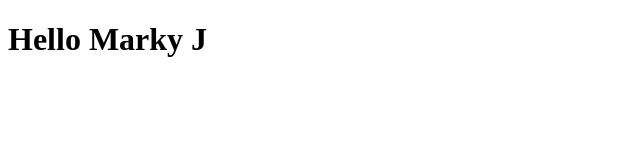
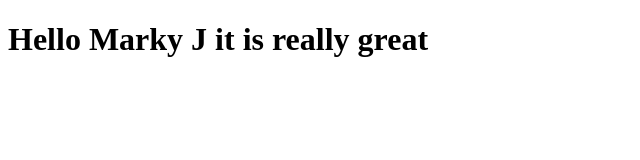
Before and after one commit to msjhes2/coursera, a plain HTML site: page site/mark.html in a window 1280 px wide. Shown: the whole page, without its empty margins (0-640 px from the left). Drawn offline with Linux system fonts and the light colour scheme.

Commit message:
a few changes

```diff
--- a/site/mark.html
+++ b/site/mark.html
@@ -4,6 +4,6 @@
 	<title>hello coursera</title>
 </head>
 <body>
-<H1>Hello Marky J</H1>
+<H1>Hello Marky J  it is really great</H1>
 </body>
 </html>
```
